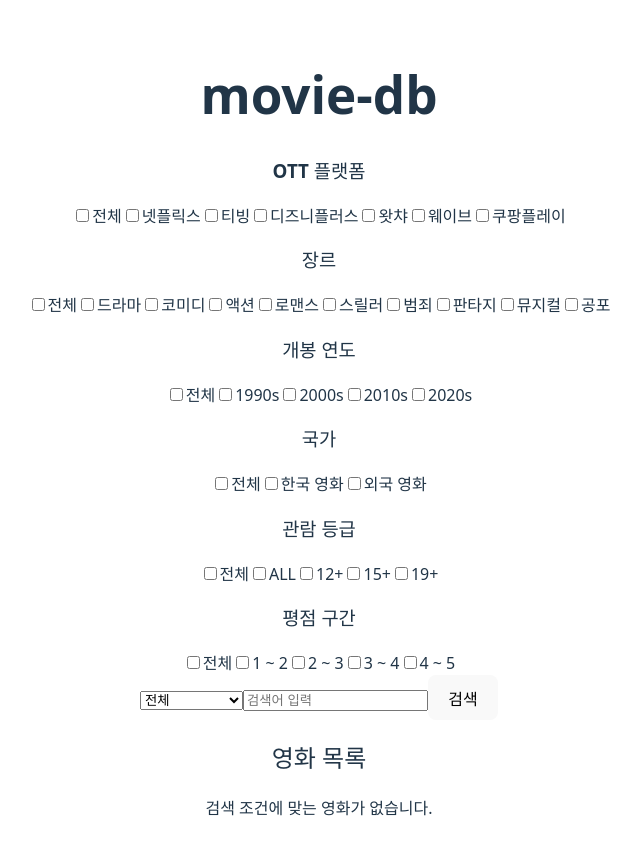
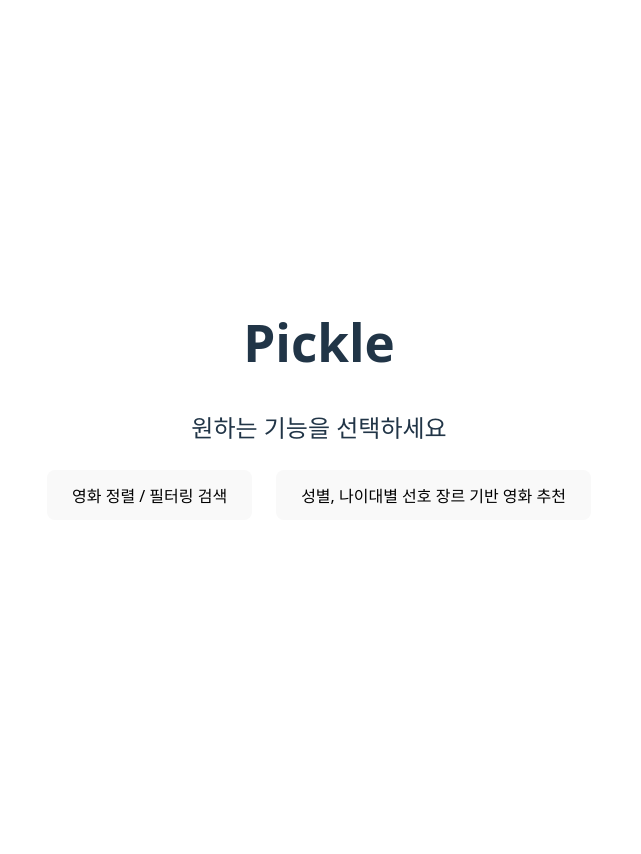
Before and after one commit to eae22/Movie-Database, a React app in the folder frontend/: page / in a window 1280 px wide. Shown: the top 854 px of the page, without its empty margins (321-962 px from the left). After the commit the page ends 800 px from the top, so only its background shows below. Built offline with nearby package versions, Linux system fonts and the light colour scheme; the HTML template or start-up script is replaced by a standard one.

Commit message:
FE: 홈화면 생성

```diff
--- a/frontend/src/App.jsx
+++ b/frontend/src/App.jsx
@@ -4,6 +4,7 @@ import './App.css';
 import FilterPanel from './components/FilterPanel';
 import MovieList from './components/MovieList';
 import MovieDetail from './components/MovieDetail';
+import RecommendFilter from './components/RecommendFilter';
 
 function App() {
   const navigate = useNavigate();
@@ -141,11 +142,36 @@ function App() {
 
   return (
     <div>
-      <h1>movie-db</h1>
+      <h1>Pickle</h1>
       <Routes>
-        {/* 메인 페이지 (필터 + 목록) */}
+        {/* home: 버튼 2개 */}
         <Route
           path="/"
+          element={
+            <div style={{ textAlign: 'center', marginTop: '40px' }}>
+              <h2>원하는 기능을 선택하세요</h2>
+              <div
+                style={{
+                  display: 'flex',
+                  justifyContent: 'center',
+                  gap: '24px',
+                  marginTop: '24px',
+                }}
+              >
+                <button onClick={() => navigate('/search')} style={{ padding: '12px 24px', fontSize: '16px' }}>
+                  영화 정렬 / 필터링 검색
+                </button>
+                <button onClick={() => navigate('/recommend')} style={{ padding: '12px 24px', fontSize: '16px' }}>
+                  성별, 나이대별 선호 장르 기반 영화 추천
+                </button>
+              </div>
+            </div>
+          }
+        />
+
+        {/* 검색/필터/정렬 화면 */}
+        <Route
+          path="search/"
           element={
             <div>
               <FilterPanel filters={filters} setFilters={setFilters} />
@@ -173,6 +199,8 @@ function App() {
           }
         />
 
+        <Route path="/recommend" element={<RecommendFilter />} />
+
         {/* 상세 페이지 */}
         <Route path="/movie/:id" element={<MovieDetail />} />
       </Routes>
```
